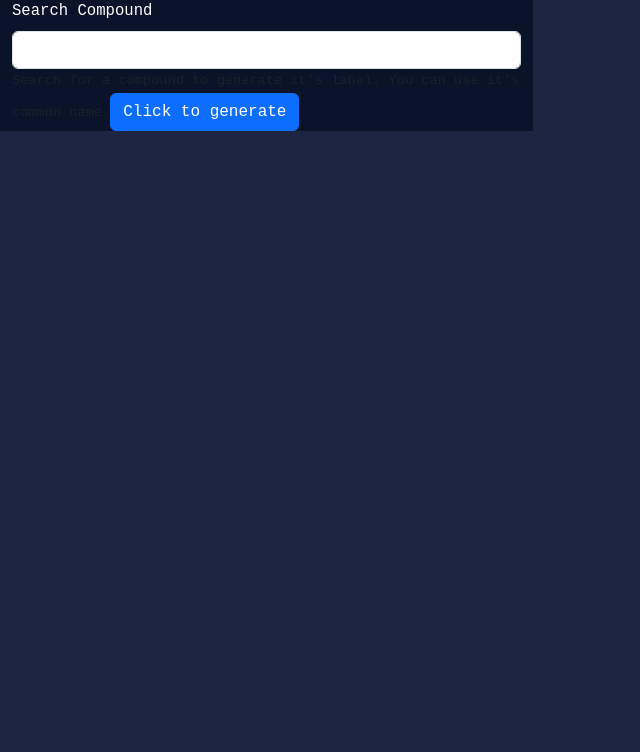
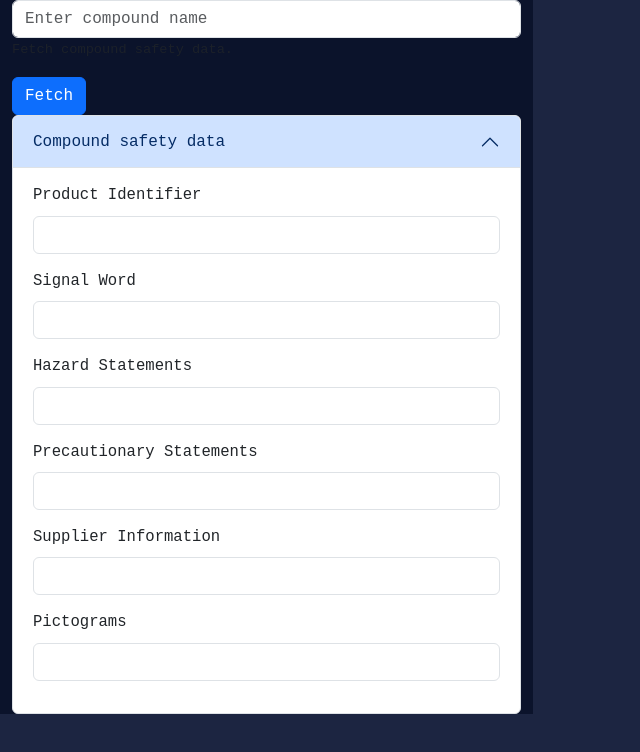
Before and after one commit to EdgarHTT/GHS_Labeler, a React (Create React App) app in the folder client/: page / in a window 1280 px wide. Shown: the top 752 px of the page, without its empty margins (0-640 px from the left). Built offline with nearby package versions, Linux system fonts and the light colour scheme; no server answers.

Commit message:
Reworked front end

```diff
--- a/client/src/components/CommandBar.js
+++ b/client/src/components/CommandBar.js
@@ -1,28 +1,64 @@
 import React, { useState } from 'react'
-import SearchBar from './SearchBar.js'
-import GenerateButton from './GenerateButton.js'
+import Button from 'react-bootstrap/Button';
+import Form from 'react-bootstrap/Form';
+import Accordion from 'react-bootstrap/Accordion'
 
 function CommandBar() {
-    // State to store the search query
-    const [query, setQuery] = useState('');
-
-    // Handle the change in the search input
-    const handleSearchChange = (event) => {
-        setQuery(event.target.value);
-        // TODO: add the Auto-Complete API functionality
-    };
-
-    // Handle the submission of the form
-    const handleSubmit = (e) => {
-        e.preventDefault();
-        //generateCompound(query);
-        //TODO: I'll send the query to the backend perform the generation
-    }
     return (
         <div>
-            {/* Passing state and handler to Searchbar and GenerateButton */}
-            <SearchBar query={query} onSearchChange={handleSearchChange} />
-            <GenerateButton onSubmit={handleSubmit} />
+            <Form>
+               <Form.Group className="mb-3"
+               controlId="formCompoundName">
+                <Form.Control type="query" placeholder='Enter compound name' />
+                <Form.Text className="text-muted">
+                    Fetch compound safety data.
+                </Form.Text>
+               </Form.Group>
+               <Button variant="primary" type="submit">
+                Fetch
+               </Button>
+            </Form>
+
+            <Accordion defaultActiveKey="0">
+                <Form>
+                    <Accordion.Item eventKey="0">
+                        <Accordion.Header>Compound safety data</Accordion.Header>
+                            <Accordion.Body>
+                            <Form.Group className="mb-3" controlId="formProductId">
+                                <Form.Label>Product Identifier</Form.Label>
+                                <Form.Control type="id"/>
+                            </Form.Group>
+
+                            <Form.Group className="mb-3" controlId="formSignal">
+                                <Form.Label>Signal Word</Form.Label>
+                                <Form.Control type="signal"/>
+                            </Form.Group>
+
+                            <Form.Group className="mb-3" controlId="formHazards">
+                                <Form.Label>Hazard Statements</Form.Label>
+                                <Form.Control type="hazards"/>
+                            </Form.Group>
+
+                            <Form.Group className="mb-3" controlId="formPreStatements">
+                                <Form.Label>Precautionary Statements</Form.Label>
+                                <Form.Control type="precautionary"/>
+                            </Form.Group>
+
+                            <Form.Group className="mb-3" controlId="formSuppInfo">
+                                <Form.Label>Supplier Information</Form.Label>
+                                <Form.Control type="supp_info"/>
+                            </Form.Group>
+
+                            <Form.Group className="mb-3" controlId="formPictograms">
+                                <Form.Label>Pictograms</Form.Label>
+                                <Form.Control type="pictograms"/>
+                            </Form.Group>
+                            </Accordion.Body>
+                    </Accordion.Item>
+                </Form>
+            </Accordion>
+
+
         </div>
     );
 }
--- a/client/src/components/GenerateButton.js
+++ /dev/null
@@ -1,15 +0,0 @@
-import React from 'react'
-import Button from 'react-bootstrap/Button';
-
-function GenerateButton({ onSubmit }) {
-    return (
-        <Button
-            variant="primary"
-            onClick={onSubmit}
-        >
-            {'Click to generate'}
-        </Button>
-    );
-}
-
-export default GenerateButton;
--- a/client/src/components/SearchBar.js
+++ /dev/null
@@ -1,28 +0,0 @@
-import React from 'react'
-import Form from 'react-bootstrap/Form'
-
-function SearchBar({ query, onSearchChange }) {
-    return (
-    <>
-        <Form.Label htmlFor="searchQuery">Search Compound</Form.Label>
-        <Form.Control
-            type="Query"
-            id="searchQuery"
-            aria-describedby="queryHelpBlock"
-            value={query}
-            onChange={onSearchChange}
-        />
-        <Form.Text id="queryHelpBlock" muted>
-            Search for a compound to generate it's label. You can use it's
-            common name.
-        </Form.Text>
-    </>
-    );
-}
-
-/*
-TODO: I plan to add the Auto-Complete Search Service from PubChem
-to give live suggestions as the user is typing the compound
-in the search bar
-*/
-export default SearchBar;
```
Also changed, not shown: client/src/hooks/useSendquery.js (deleted, +0 -21 lines), 1 other file (tests, documents, lock files or other folders).
